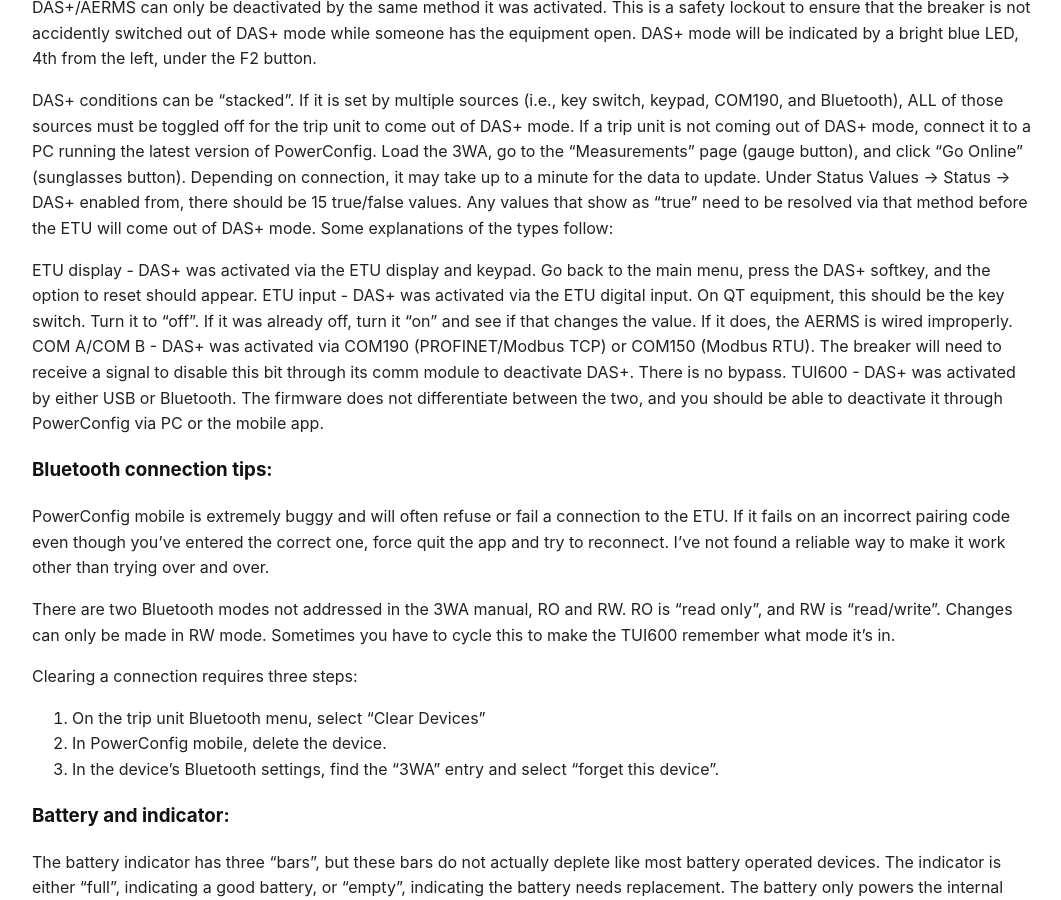
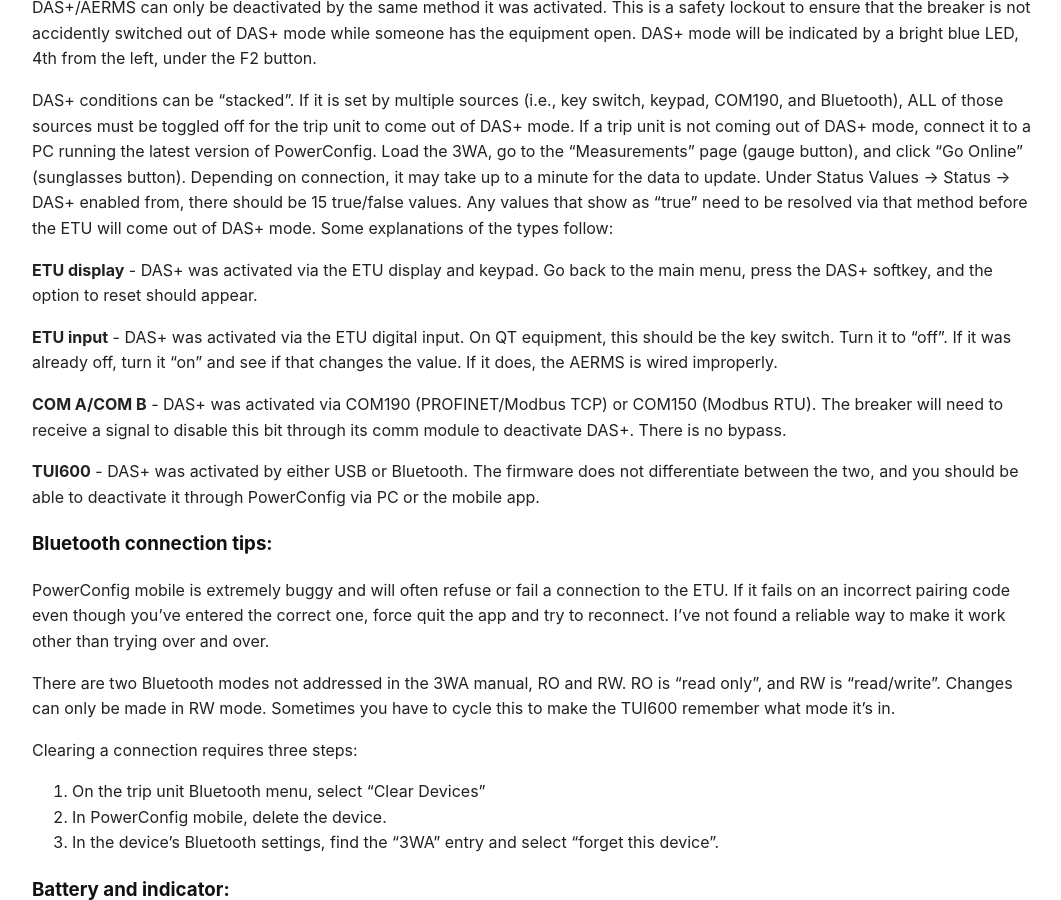
Before and after one commit to epecsupport/Service, a Jekyll site: the page built from 3WA.md, in a window 1280 px wide and 900 px high, scrolled down 811 px. Shown: the whole window, without its empty margins (108-1169 px from the left). Built offline with Jekyll 4.4.1, drawn with Linux system fonts in a browser that asks for light colours; our own code applies the rules of GitHub Pages for plain Markdown files.

Commit message:
Update 3WA.md

```diff
--- a/3WA.md
+++ b/3WA.md
@@ -25,10 +25,13 @@ DAS+/AERMS can only be deactivated by the same method it was activated.  This is
 
 DAS+ conditions can be "stacked".  If it is set by multiple sources (i.e., key switch, keypad, COM190, and Bluetooth), ALL of those sources must be toggled off for the trip unit to come out of DAS+ mode.  If a trip unit is not coming out of DAS+ mode, connect it to a PC running the latest version of PowerConfig.  Load the 3WA, go to the "Measurements" page (gauge button), and click "Go Online" (sunglasses button).  Depending on connection, it may take up to a minute for the data to update.  Under Status Values -> Status -> DAS+ enabled from, there should be 15 true/false values.  Any values that show as "true" need to be resolved via that method before the ETU will come out of DAS+ mode.  Some explanations of the types follow:
 
-ETU display - DAS+ was activated via the ETU display and keypad.  Go back to the main menu, press the DAS+ softkey, and the option to reset should appear.
-ETU input - DAS+ was activated via the ETU digital input.  On QT equipment, this should be the key switch.  Turn it to "off".  If it was already off, turn it "on" and see if that changes the value.  If it does, the AERMS is wired improperly.
-COM A/COM B - DAS+ was activated via COM190 (PROFINET/Modbus TCP) or COM150 (Modbus RTU).  The breaker will need to receive a signal to disable this bit through its comm module to deactivate DAS+.  There is no bypass.
-TUI600 - DAS+ was activated by either USB or Bluetooth.  The firmware does not differentiate between the two, and you should be able to deactivate it through PowerConfig via PC or the mobile app.
+**ETU display** - DAS+ was activated via the ETU display and keypad.  Go back to the main menu, press the DAS+ softkey, and the option to reset should appear.
+
+**ETU input** - DAS+ was activated via the ETU digital input.  On QT equipment, this should be the key switch.  Turn it to "off".  If it was already off, turn it "on" and see if that changes the value.  If it does, the AERMS is wired improperly.
+
+**COM A/COM B** - DAS+ was activated via COM190 (PROFINET/Modbus TCP) or COM150 (Modbus RTU).  The breaker will need to receive a signal to disable this bit through its comm module to deactivate DAS+.  There is no bypass.
+
+**TUI600** - DAS+ was activated by either USB or Bluetooth.  The firmware does not differentiate between the two, and you should be able to deactivate it through PowerConfig via PC or the mobile app.
 
 ### Bluetooth connection tips:
 PowerConfig mobile is extremely buggy and will often refuse or fail a connection to the ETU.  If it fails on an incorrect pairing code even though you've entered the correct one, force quit the app and try to reconnect.  I've not found a reliable way to make it work other than trying over and over.
```
